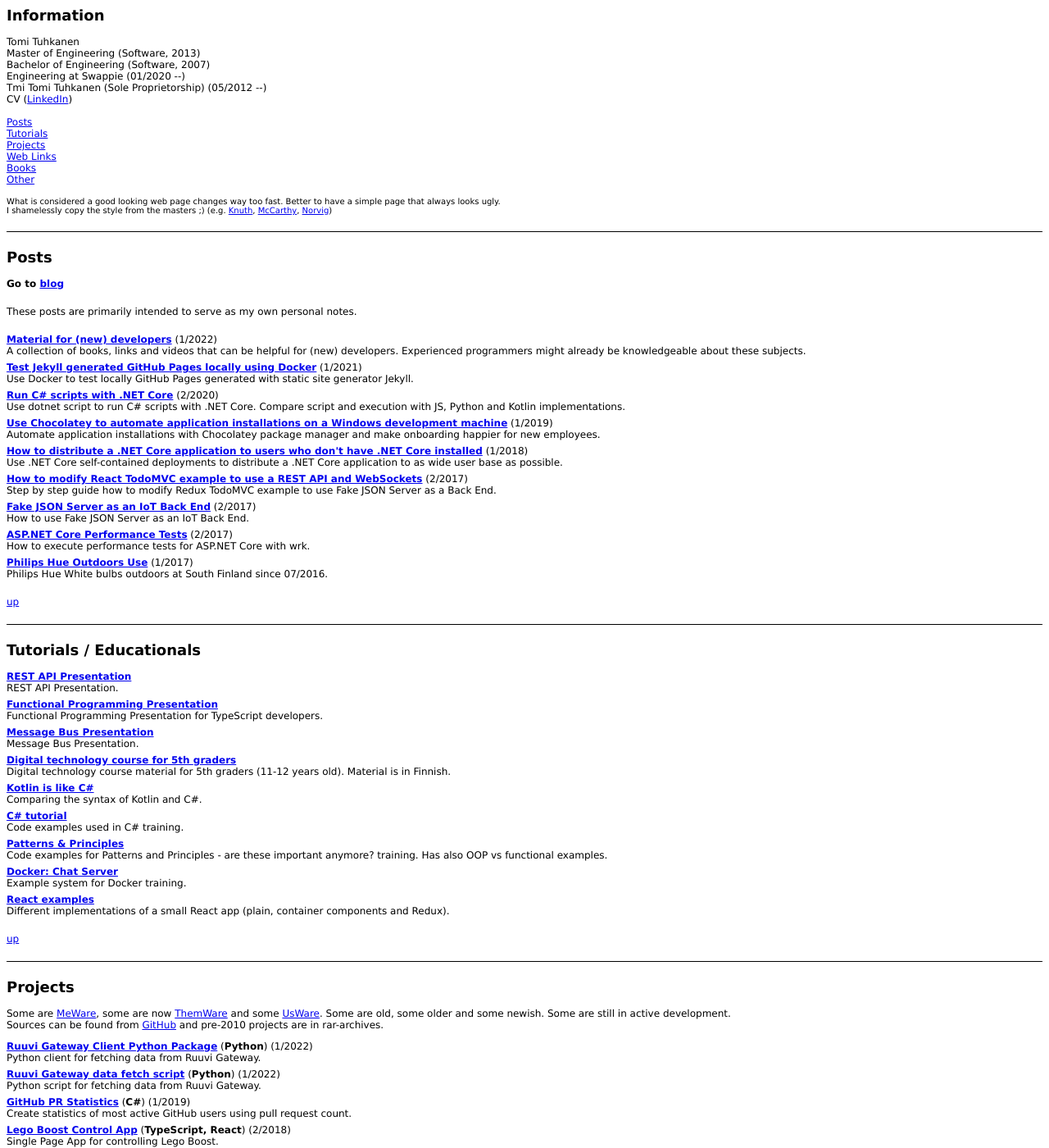
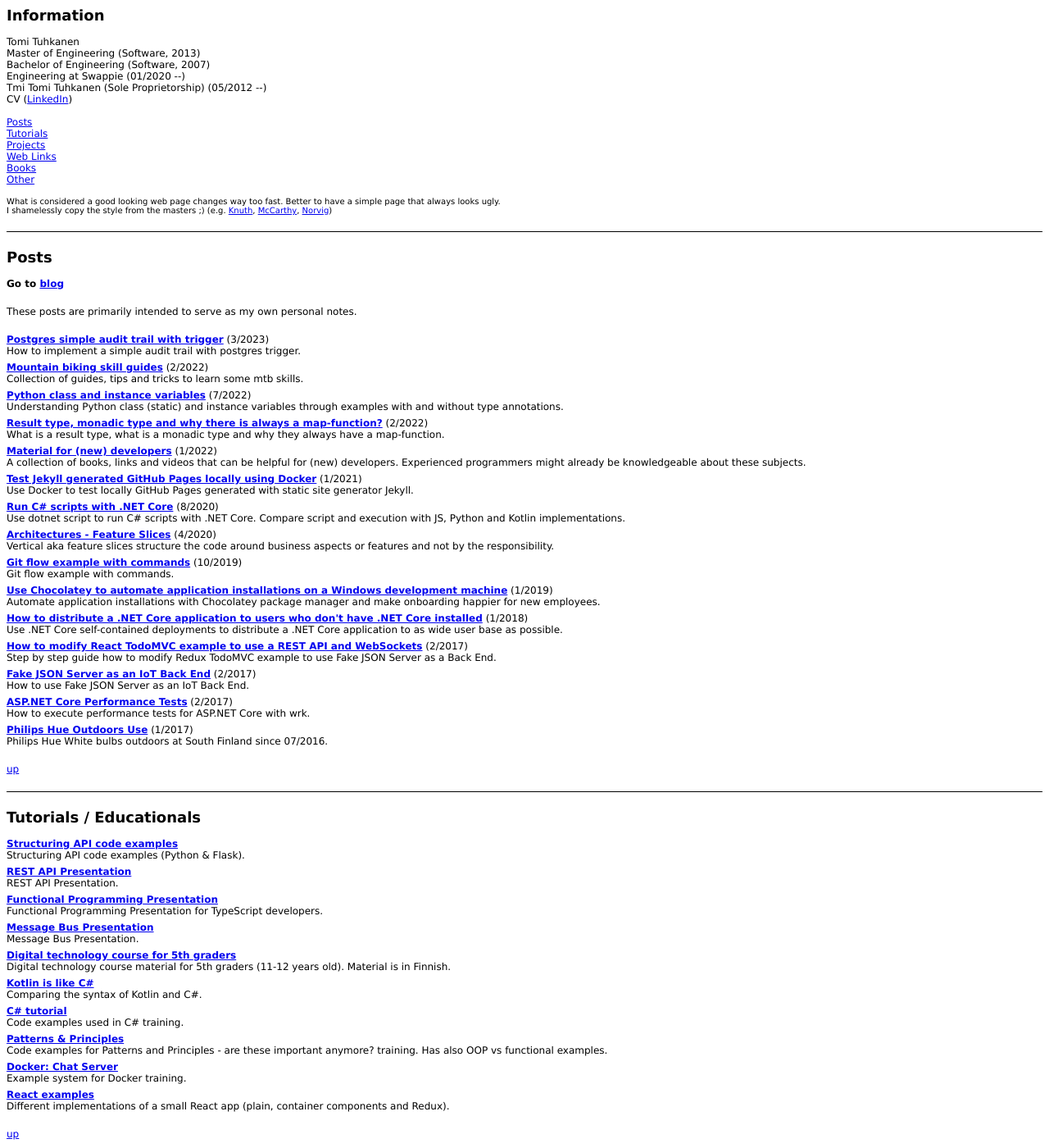
Before and after one commit to ttu/ttu.github.io, a Jekyll site: the page index.html, which Jekyll copies as it is, in a window 1280 px wide and 1400 px high. Shown: the whole window at 82% size. Built offline with Jekyll 4.4.1, drawn with Linux system fonts in a browser that asks for light colours; some of the changed text lies outside the part shown.

Commit message:
Update post and project lists

```diff
--- a/index.html
+++ b/index.html
@@ -86,6 +86,26 @@
 		<br/>
 
 		<div class="ownDev">
+			<a href="/postgres-simple-audit-trail/">Postgres simple audit trail with trigger</a> (3/2023)<br/>
+			How to implement a simple audit trail with postgres trigger.
+		</div>
+
+		<div class="ownDev">
+			<a href="/mtb-bike-skill-guides/">Mountain biking skill guides</a> (2/2022)<br/>
+			Collection of guides, tips and tricks to learn some mtb skills.
+		</div>
+
+		<div class="ownDev">
+			<a href="/python-class-instance-variables/">Python class and instance variables</a> (7/2022)<br/>
+			Understanding Python class (static) and instance variables through examples with and without type annotations.
+		</div>
+
+		<div class="ownDev">
+			<a href="/result-type-monadic-map/">Result type, monadic type and why there is always a map-function?</a> (2/2022)<br/>
+			What is a result type, what is a monadic type and why they always have a map-function.
+		</div>
+
+		<div class="ownDev">
 			<a href="/material-for-new-developers/">Material for (new) developers</a> (1/2022)<br/>
 			A collection of books, links and videos that can be helpful for (new) developers. Experienced programmers might already be knowledgeable about these subjects.
 		</div>
@@ -96,8 +116,18 @@
 		</div>
 
 		<div class="ownDev">
-			<a href="/dotnet-script/">Run C# scripts with .NET Core</a> (2/2020)<br/>
+			<a href="/dotnet-script/">Run C# scripts with .NET Core</a> (8/2020)<br/>
 			Use dotnet script to run C# scripts with .NET Core. Compare script and execution with JS, Python and Kotlin implementations.
+		</div>
+
+		<div class="ownDev">
+			<a href="/architecture-feature-slices/">Architectures - Feature Slices</a> (4/2020)<br/>
+			Vertical aka feature slices structure the code around business aspects or features and not by the responsibility.
+		</div>
+
+		<div class="ownDev">
+			<a href="/git-flow-example/">Git flow example with commands</a> (10/2019)<br/>
+			Git flow example with commands.
 		</div>
 
 		<div class="ownDev">
@@ -139,6 +169,11 @@
 	<div class="area">
 		<a name="tutorials"/>
 		<h2>Tutorials / Educationals</h2>
+
+		<div class="ownDev">
+			<a href="https://github.com/ttu/structuring-code-examples">Structuring API code examples</a><br/>
+			Structuring API code examples (Python & Flask).
+		</div>
 
 		<div class="ownDev">
 			<a href="/rest-api-presentation/">REST API Presentation</a><br/>
@@ -199,6 +234,16 @@
 			Some are <a href="definitions.html">MeWare</a>, some are now <a href="definitions.html">ThemWare</a> and some <a href="definitions.html">UsWare</a>. Some are old, some older and some newish. Some are still in active development.<br/>
 			Sources can be found from <a href="https://github.com/ttu">GitHub</a> and pre-2010 projects are in rar-archives.
 		</p>
+
+		<div class="ownDev">
+			<a href="https://github.com/ttu/multi-camera-system">Mulit Camera System</a> (<label class="ownDevLan">Python, TypeScript</label>) (2/2022)<br/>
+			Proof of concept for a system for controlling multiple cameras.
+		</div>
+
+		<div class="ownDev">
+			<a href="https://github.com/ruuvi-friends/ruuvi-gateway-client">Ruuvi Gateway Client Python Package</a> (<label class="ownDevLan">Python</label>) (1/2022)<br/>
+			Python client for fetching data from Ruuvi Gateway.
+		</div>
 
 		<div class="ownDev">
 			<a href="https://github.com/ruuvi-friends/ruuvi-gateway-client">Ruuvi Gateway Client Python Package</a> (<label class="ownDevLan">Python</label>) (1/2022)<br/>
```
